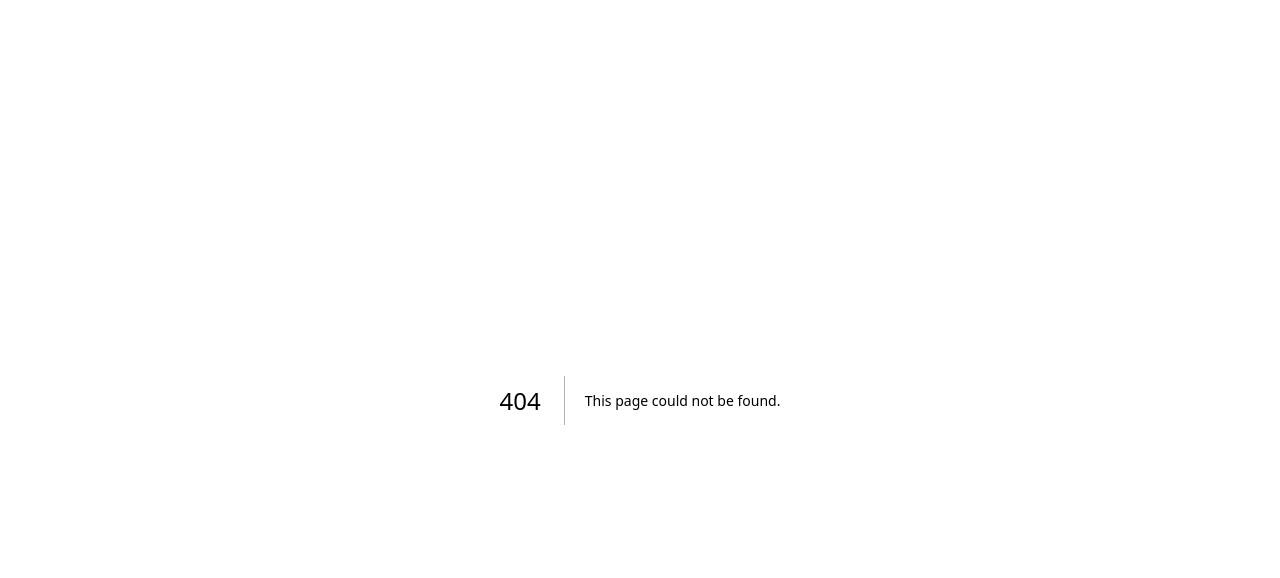
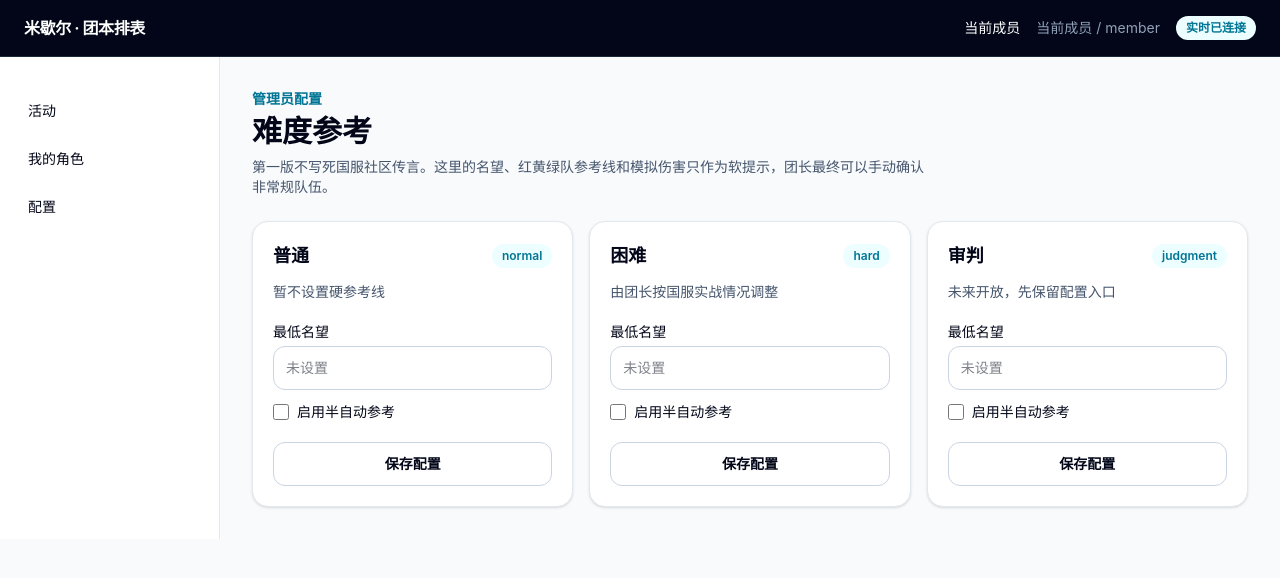
Before and after one commit to whitebluepants/dnf_raid_schedule, a Next.js app: page /settings/difficulties in a window 1280 px wide. Before the commit this address had no page. Shown: the top 578 px of the page. Built offline with nearby package versions, Linux system fonts and the light colour scheme.

Commit message:
feat: add signup and difficulty configuration views

```diff
--- /dev/null
+++ b/src/app/(app)/activities/[eventId]/signup/page.tsx
@@ -0,0 +1,14 @@
+import { Badge } from "@/components/ui/badge";
+import { Button } from "@/components/ui/button";
+import { Card } from "@/components/ui/card";
+
+const signupCharacters = [
+  { id: "破军", account: "蓝色账号", role: "C", fame: 84_520, checked: true },
+  { id: "奶妈一号", account: "蓝色账号", role: "奶", fame: 78_300, checked: true },
+  { id: "机械七号", account: "备用账号", role: "C", fame: 76_110, checked: false },
+];
+
+export default async function SignupPage({ params }: { params: Promise<{ eventId: string }> }) {
+  const { eventId } = await params;
+  return <div className="mx-auto max-w-3xl space-y-6"><section><p className="text-sm font-semibold text-cyan-700">活动报名 · {eventId}</p><h1 className="mt-1 text-3xl font-bold">选择本次可用角色</h1><p className="mt-2 text-sm text-slate-600">报名后团长会把角色放入不同波次；同一角色一周内不能重复出场。</p></section><Card className="p-5"><label className="flex items-center gap-3 rounded-xl border border-slate-200 bg-slate-50 p-4"><input type="checkbox" defaultChecked className="size-5 accent-cyan-600" /> <span><span className="block font-semibold">本次参加</span><span className="text-sm text-slate-500">如果临时鸽了，可以由团长在排表中标记缺席并重新生成。</span></span></label><div className="mt-5 space-y-3">{signupCharacters.map((character) => <label key={character.id} className="flex cursor-pointer items-center justify-between rounded-xl border border-slate-200 p-4 hover:border-cyan-400"><span className="flex items-center gap-3"><input type="checkbox" defaultChecked={character.checked} className="size-5 accent-cyan-600" /><span><span className="block font-semibold">{character.id} <Badge className="ml-1">{character.role}</Badge></span><span className="text-sm text-slate-500">{character.account} · {character.fame.toLocaleString()} 名望</span></span></span><span className="text-xs text-slate-500">本周未使用</span></label>)}</div><div className="mt-6 flex justify-end"><Button className="bg-cyan-600 text-white">保存报名</Button></div></Card></div>;
+}
--- /dev/null
+++ b/src/app/(app)/settings/difficulties/page.tsx
@@ -0,0 +1,13 @@
+import { Badge } from "@/components/ui/badge";
+import { Button } from "@/components/ui/button";
+import { Card } from "@/components/ui/card";
+
+const presets = [
+  { code: "normal", name: "普通", note: "暂不设置硬参考线", active: false },
+  { code: "hard", name: "困难", note: "由团长按国服实战情况调整", active: false },
+  { code: "judgment", name: "审判", note: "未来开放，先保留配置入口", active: false },
+];
+
+export default function DifficultySettingsPage() {
+  return <div className="space-y-6"><section><p className="text-sm font-semibold text-cyan-700">管理员配置</p><h1 className="mt-1 text-3xl font-bold">难度参考</h1><p className="mt-2 max-w-2xl text-sm text-slate-600">第一版不写死国服社区传言。这里的名望、红黄绿队参考线和模拟伤害只作为软提示，团长最终可以手动确认非常规队伍。</p></section><div className="grid gap-4 lg:grid-cols-3">{presets.map((preset) => <Card key={preset.code} className="p-5"><div className="flex items-center justify-between"><h2 className="text-lg font-bold">{preset.name}</h2><Badge>{preset.code}</Badge></div><p className="mt-3 text-sm text-slate-600">{preset.note}</p><div className="mt-5 space-y-3"><label className="block text-sm font-medium">最低名望<input className="mt-1 min-h-11 w-full rounded-xl border border-slate-300 px-3" type="number" placeholder="未设置" /></label><label className="flex items-center gap-2 text-sm"><input type="checkbox" className="size-4 accent-cyan-600" />启用半自动参考</label><Button className="mt-2 w-full border border-slate-300 bg-white">保存配置</Button></div></Card>)}</div></div>;
+}
--- a/src/app/(auth)/login/page.tsx
+++ b/src/app/(auth)/login/page.tsx
@@ -1,12 +1,8 @@
 import Link from "next/link";
-import type { ReactNode } from "react";
 import { Button } from "@/components/ui/button";
 import { Input } from "@/components/ui/input";
+import { AuthCard } from "@/components/auth-card";
 
 export default function LoginPage() {
   return <AuthCard title="登录团本排表"><form className="space-y-4"><label className="block text-sm font-medium" htmlFor="email">邮箱<Input id="email" name="email" type="email" autoComplete="email" className="mt-1" required /></label><label className="block text-sm font-medium" htmlFor="password">密码<Input id="password" name="password" type="password" autoComplete="current-password" className="mt-1" required /></label><Button type="submit" className="w-full bg-slate-900 text-white">登录</Button></form><p className="mt-4 text-center text-sm text-slate-600">还没有账号？<Link className="font-semibold text-cyan-700" href="/register">注册</Link></p></AuthCard>;
 }
-
-export function AuthCard({ title, children }: { title: string; children: ReactNode }) {
-  return <main className="grid min-h-screen place-items-center bg-slate-950 p-4"><section className="w-full max-w-md rounded-3xl bg-white p-6 shadow-xl sm:p-8"><p className="text-sm font-bold text-cyan-700">米歇尔 · 团本排表</p><h1 className="mt-2 text-2xl font-bold">{title}</h1><div className="mt-6">{children}</div></section></main>;
-}
--- a/src/app/(auth)/register/page.tsx
+++ b/src/app/(auth)/register/page.tsx
@@ -1,7 +1,7 @@
 import Link from "next/link";
 import { Button } from "@/components/ui/button";
 import { Input } from "@/components/ui/input";
-import { AuthCard } from "../login/page";
+import { AuthCard } from "@/components/auth-card";
 
 export default function RegisterPage() {
   return <AuthCard title="创建账号"><form className="space-y-4"><label className="block text-sm font-medium" htmlFor="nickname">游戏昵称<Input id="nickname" name="nickname" className="mt-1" required /></label><label className="block text-sm font-medium" htmlFor="email">邮箱<Input id="email" name="email" type="email" autoComplete="email" className="mt-1" required /></label><label className="block text-sm font-medium" htmlFor="password">密码<Input id="password" name="password" type="password" autoComplete="new-password" className="mt-1" required /></label><Button type="submit" className="w-full bg-cyan-600 text-white">注册</Button></form><p className="mt-4 text-center text-sm text-slate-600">已有账号？<Link className="font-semibold text-cyan-700" href="/login">返回登录</Link></p></AuthCard>;
--- a/src/app/page.tsx
+++ b/src/app/page.tsx
@@ -9,7 +9,7 @@ export default function HomePage() {
         <p className="text-lg text-slate-700">
           为团队安排攻坚时间、成员与角色分工，让每一次开团都清晰有序。
         </p>
-        <a className="inline-flex min-h-11 items-center rounded-xl bg-slate-900 px-4 py-2 text-sm font-semibold text-white" href="/activities">进入本周排表</a>
+        <div className="flex flex-wrap gap-3"><a className="inline-flex min-h-11 items-center rounded-xl bg-slate-900 px-4 py-2 text-sm font-semibold text-white" href="/activities">进入本周排表</a><a className="inline-flex min-h-11 items-center rounded-xl border border-slate-300 bg-white px-4 py-2 text-sm font-semibold text-slate-800" href="/login">登录 / 注册</a></div>
       </section>
     </main>
   );
--- /dev/null
+++ b/src/components/auth-card.tsx
@@ -0,0 +1,5 @@
+import type { ReactNode } from "react";
+
+export function AuthCard({ title, children }: { title: string; children: ReactNode }) {
+  return <main className="grid min-h-screen place-items-center bg-slate-950 p-4"><section className="w-full max-w-md rounded-3xl bg-white p-6 shadow-xl sm:p-8"><p className="text-sm font-bold text-cyan-700">米歇尔 · 团本排表</p><h1 className="mt-2 text-2xl font-bold">{title}</h1><div className="mt-6">{children}</div></section></main>;
+}
```
